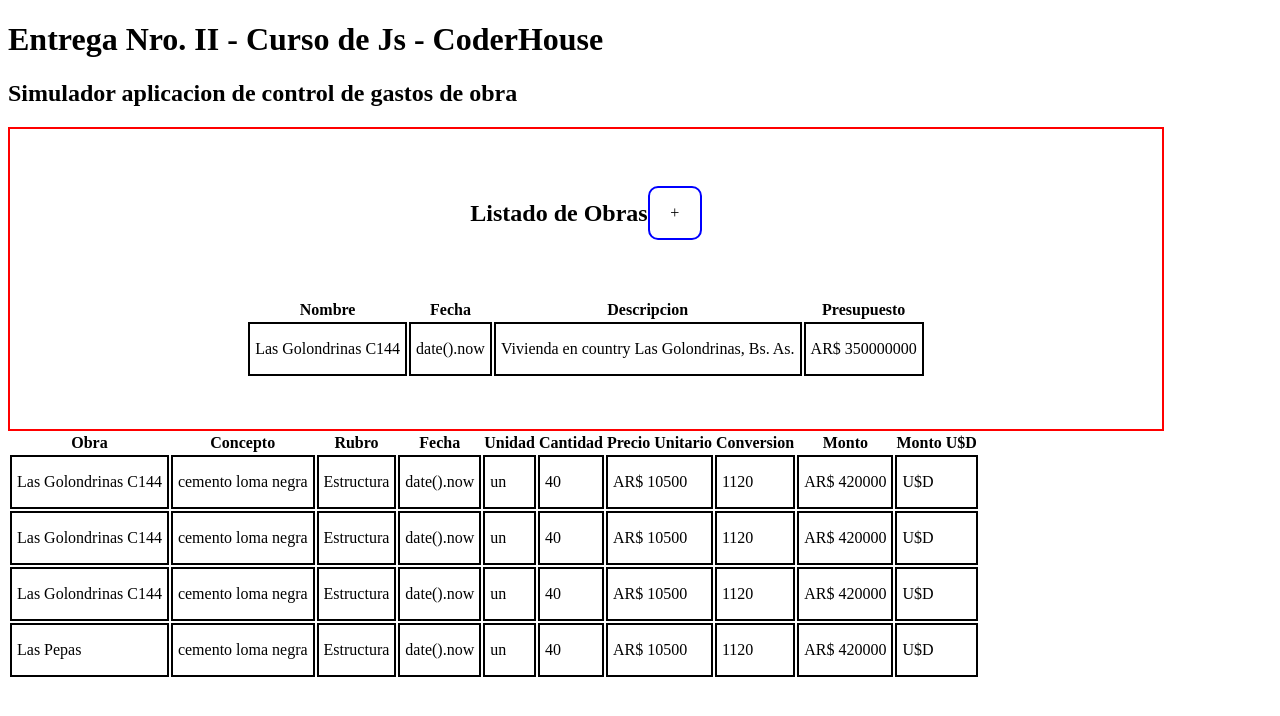
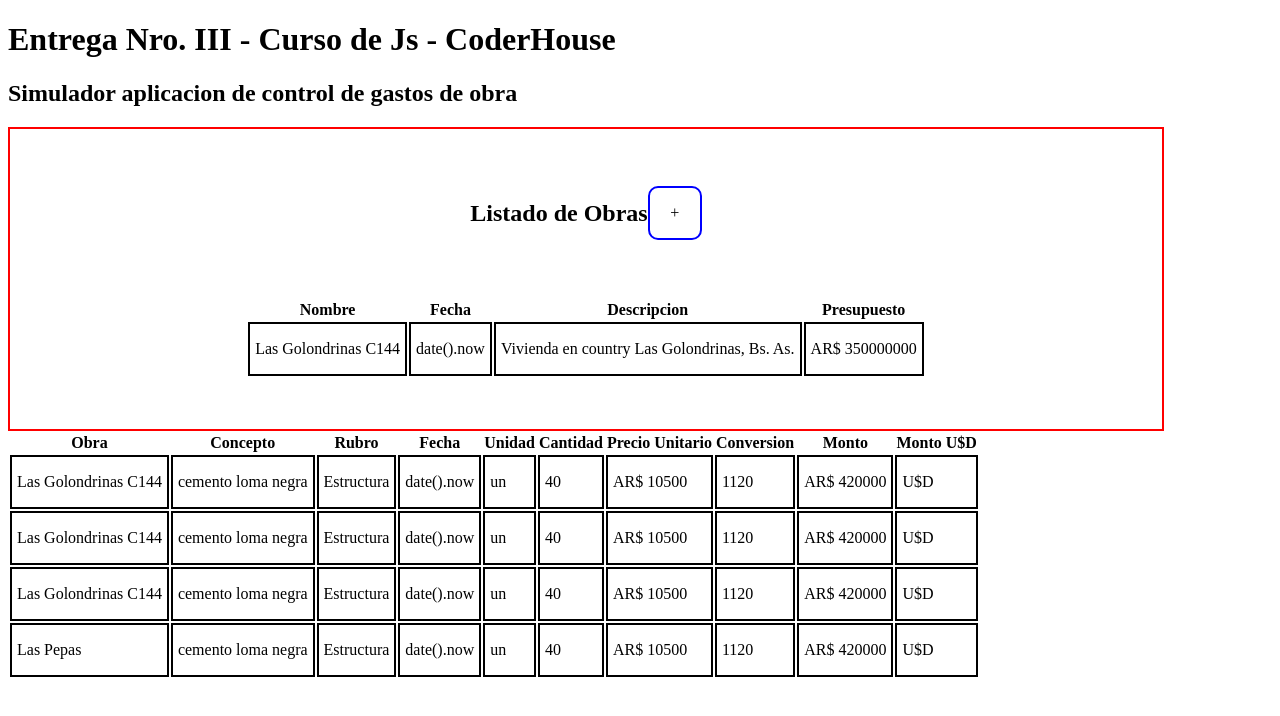
Before and after one commit to JulianHoltz/Entrega2JHolzschuhCursoJs, a plain HTML site: page index.html in a window 1280 px wide. Drawn offline with Linux system fonts and the light colour scheme.

Commit message:
fourth commit - Tercera Entrega

```diff
--- a/index.html
+++ b/index.html
@@ -7,7 +7,7 @@
     <link rel="stylesheet" href="styles.css">
 </head>
 <body>
-    <h1>Entrega Nro. II - Curso de Js - CoderHouse</h1>
+    <h1>Entrega Nro. III - Curso de Js - CoderHouse</h1>
     <h2>Simulador aplicacion de control de gastos de obra</h2>
 
     <div id="constructionListBox">
```
